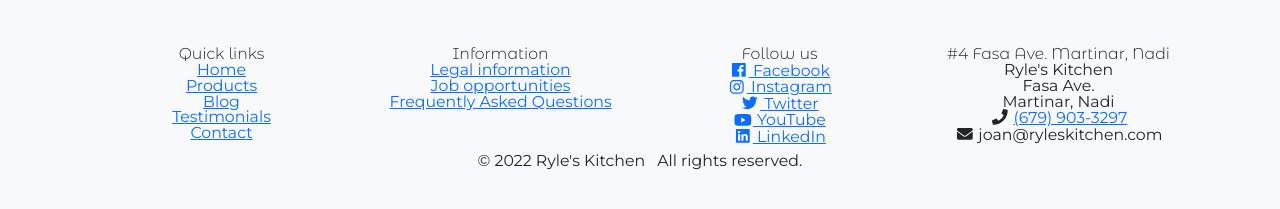
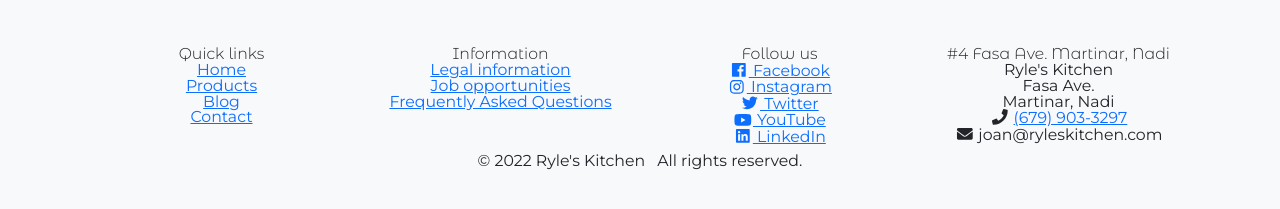
Before and after one commit to devjlweb/ryleskitchen, a Jekyll site: the page built from index.html, in a window 1280 px wide and 900 px high, scrolled down 1714 px. Shown: the part 684-893 px from the top of the window. Built offline with Jekyll 4.4.1, drawn with Linux system fonts in a browser that asks for light colours; nearby versions of some CDN libraries; library files that are not in the unit come from our copies.

Commit message:
deleted testi on footer

```diff
--- a/_includes/footer.html
+++ b/_includes/footer.html
@@ -8,7 +8,6 @@
             <li><a href="/">Home</a></li>
             <li><a href="#pricing">Products</a></li>
             <li><a href="/blog">Blog</a></li>
-            <li><a href="#testi">Testimonials</a></li>
             <li><a href="contact.html">Contact</a></li>
           </ul>
         </div>
```
